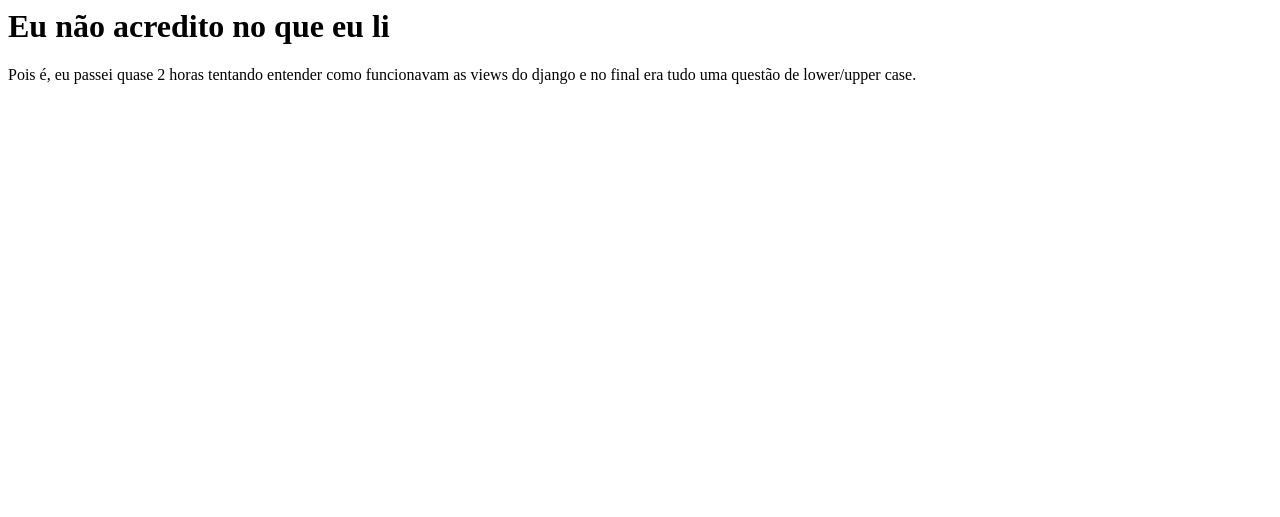
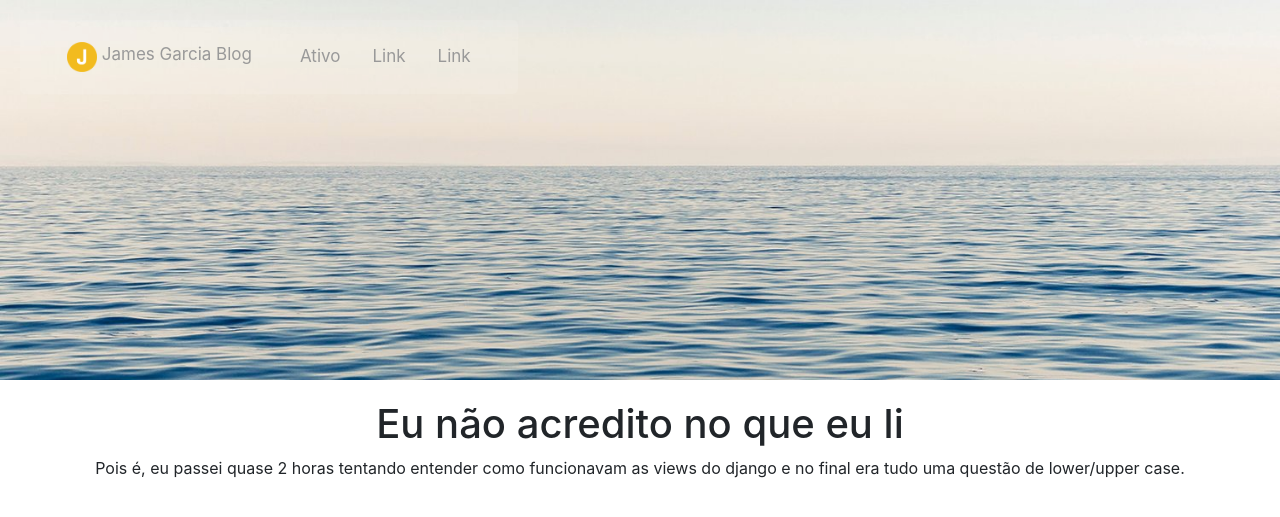
Before and after one commit to conectis360/blogScratch, a Django app: page /post_detail/2 in a window 1280 px wide. Shown: the top 517 px of the page. Run offline with Django 3.2, Linux system fonts and the light colour scheme; data comes from the database, SQL or seed files in the repository; both versions use the stored data as it was after the commit; some libraries are stand-ins or nearby versions.

Commit message:
Adding some new models, trying some design/mockup references on post_detail and home.html and finaly a .gitgnore

```diff
--- a/CRUD/admin.py
+++ b/CRUD/admin.py
@@ -1,5 +1,6 @@
 from django.contrib import admin
-from .models import BlogPost
+from .models import BlogPost, BlogTag
 
 # Register your models here.
 admin.site.register(BlogPost)
+admin.site.register(BlogTag)
--- a/CRUD/models.py
+++ b/CRUD/models.py
@@ -1,10 +1,16 @@
 from django.db import models
 from django.urls import reverse
 
+class BlogTag(models.Model):
+    name = models.CharField(max_length=32)
+    slug = models.SlugField(max_length=48)
+    description = models.TextField(blank=True)
+    active = models.BooleanField(default=True)
 
 class BlogPost(models.Model):
     title = models.CharField(max_length=60)
     text_body = models.TextField()
+    tags = models.ManyToManyField(BlogTag, blank=True)
     escritor = models.ForeignKey(
         'auth.User',
         on_delete=models.CASCADE
--- /dev/null
+++ b/CRUD/templates/base.html
@@ -0,0 +1,93 @@
+{% load static %}
+<html>
+
+    <head>
+
+            <title>{% block title %}{% endblock title %}</title>
+
+        <link rel="stylesheet" href="https://maxcdn.bootstrapcdn.com/bootstrap/4.0.0/css/bootstrap.min.css" integrity="sha384-Gn5384xqQ1aoWXA+058RXPxPg6fy4IWvTNh0E263XmFcJlSAwiGgFAW/dAiS6JXm" crossorigin="anonymous">
+    <style>
+        #site {
+            margin-top: 20px;
+            text-align: center;
+        }
+
+        .bg-img {
+            /* The image used */
+            background-image: url("{% static "blog/ocean.png" %}");
+
+            min-height: 380px;
+
+            /* Center and scale the image nicely */
+            background-position: center;
+            background-repeat: no-repeat;
+            background-size: cover;
+
+            /* Needed to position the navbar */
+            position: relative;
+        }
+
+        /* Position the navbar container inside the image */
+
+        /* The navbar */
+        .topnav {
+            overflow: hidden;
+            background-color: #333;
+
+        }
+
+        .container {
+            position: absolute;
+            margin: 20px;
+            width: auto;
+            background:rgba(255,255,255,.1);
+            border-radius:5px;
+        }
+
+        .topnav a {
+            float: left;
+            color: #999999;
+            text-align: center;
+            padding: 14px 16px;
+            text-decoration: none;
+            font-size: 17px;
+        }
+
+        .topnav a:hover {
+
+            color: white;
+        }
+
+    </style>
+
+    </head>
+
+
+
+        <body>
+            <div class='bg-img'>
+                <div class='topnav'>
+                    <div class='container'>
+                    <nav class="navbar justify-content-center ">
+                        <a class="navbar-brand" href="#">
+                            <img src="{% static "blog/j.png" %}" width="30" height="30" class="d-inline-block align-top" alt="">
+                            James Garcia Blog
+                        </a>
+                        <a class="nav-link" href="#">Ativo</a>
+                        <a class="nav-link" href="#">Link</a>
+                        <a class="nav-link" href="#">Link</a>
+                    </nav>
+                    </div>
+                </div>
+            </div>
+
+            <div class='justify-content-center' id="site">
+                <div class=''>
+                    {% block content %}
+                    {% endblock %}
+                </div>
+            </div>
+        </body>
+
+
+</html>
--- a/CRUD/templates/post_detail.html
+++ b/CRUD/templates/post_detail.html
@@ -1,13 +1,16 @@
+{% extends 'base.html' %}
 <html>
 
     <head>
-        <title> Teste </title>
+        {% block title %}{{ blogpost.title }}{% endblock title %}
     </head>
 
 {% block content %}
     <body>
         <h1>{{ blogpost.title }}</h1>
-        <p>{{ blogpost.text_body }}</p>
+        <div class='"col-md-6"'>
+            <p>{{ blogpost.text_body }}</p>
+        </div>
     </body>
 {% endblock %}
 
--- a/blog/settings.py
+++ b/blog/settings.py
@@ -32,7 +32,6 @@ ALLOWED_HOSTS = []
 
 INSTALLED_APPS = [
     'CRUD',
-
     'django.contrib.admin',
     'django.contrib.auth',
     'django.contrib.contenttypes',
@@ -120,3 +119,6 @@ USE_TZ = True
 # https://docs.djangoproject.com/en/2.0/howto/static-files/
 
 STATIC_URL = '/static/'
+STATICFILES_DIRS = [
+    os.path.join(BASE_DIR, "static"),
+]
```
Also changed, not shown: CRUD/migrations/0002_blogtag.py (added), db.sqlite3, mockup reference/blog post 2.png (added), mockup reference/blog post 3.png (added), mockup reference/blog post.png (added), mockup reference/jevelin-shufflehound-blog.png (added), mockup reference/ocean.png (added), static/blog/j.png (added), static/blog/ocean.png (added), 2 other files.
